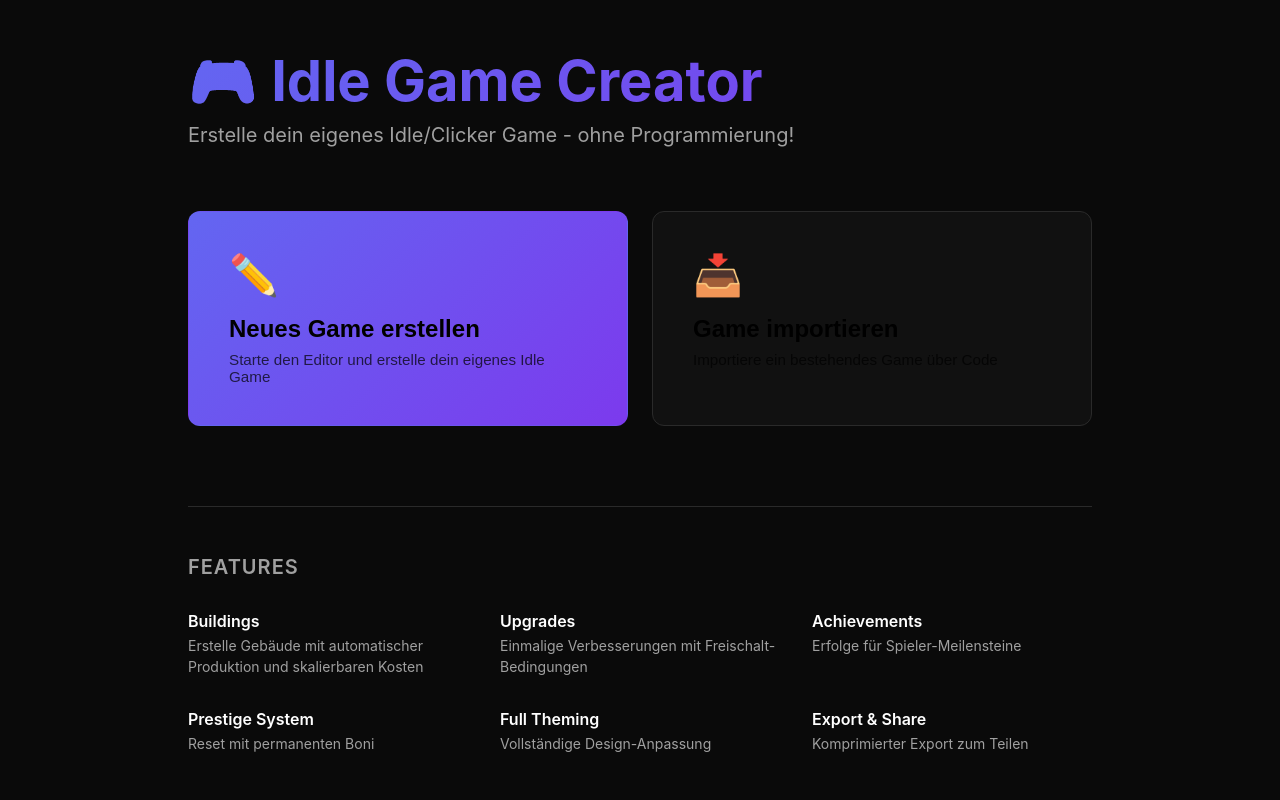
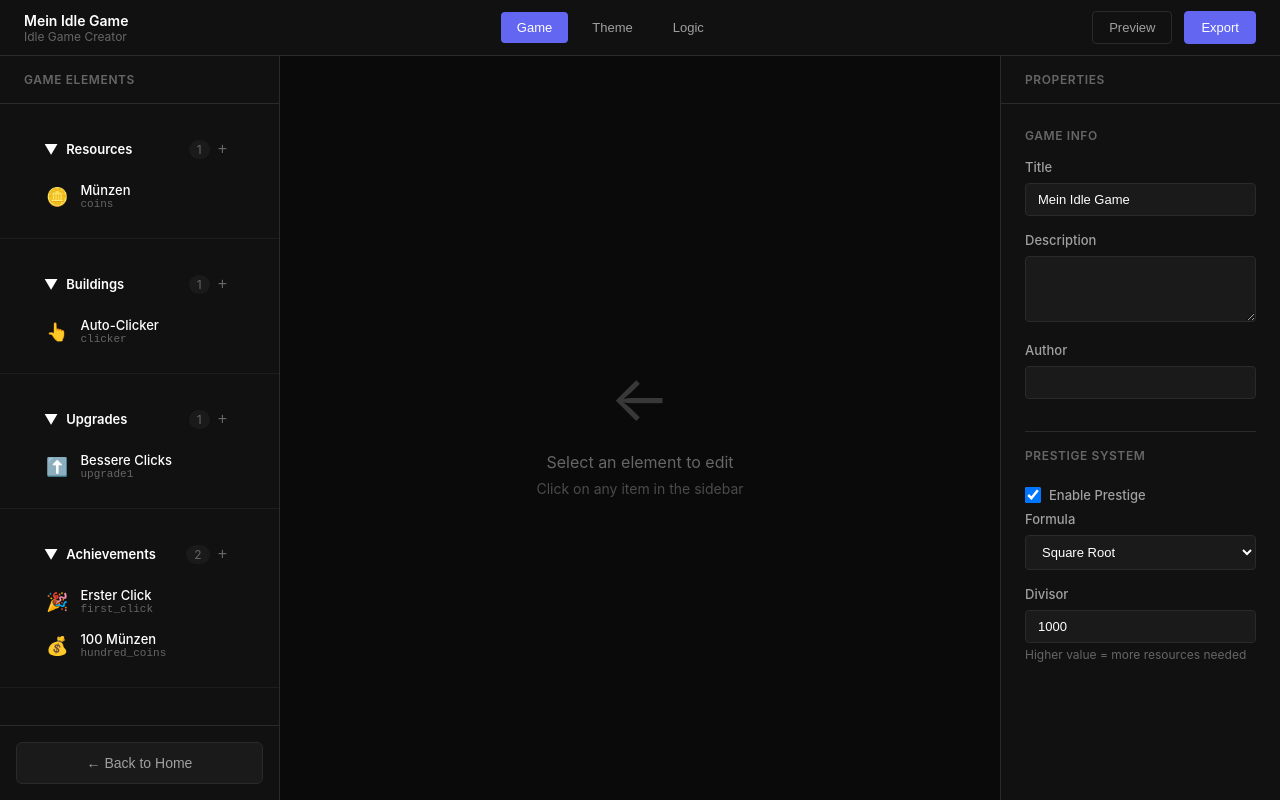
Before and after one commit to ibimspumo/IdleCreator, a React (Vite) app: page / in a window 1280 px wide. Built offline with nearby package versions, Linux system fonts and the light colour scheme.

Commit message:
Feature: Directly load editor on startup and remove home/import screens

```diff
--- a/src/App.jsx
+++ b/src/App.jsx
@@ -1,151 +1,39 @@
 import { useState } from 'react';
 import GameEditor from './components/Editor/GameEditor';
 import GamePlayer from './components/Player/GamePlayer';
-import { CompressionUtils } from './utils/compression';
+
 import './styles/app.css';
 
 function App() {
-  const [mode, setMode] = useState('home'); // 'home', 'editor', 'player', 'import'
+  const [mode, setMode] = useState('editor'); // 'home', 'editor', 'player', 'import'
   const [currentGameData, setCurrentGameData] = useState(null);
 
-  const handleStartEditor = () => {
-    setMode('editor');
-    setCurrentGameData(null);
-  };
+
 
   const handlePreview = (gameData) => {
     setCurrentGameData(gameData);
     setMode('player');
   };
 
-  const handleImport = (compressedString) => {
-    const gameData = CompressionUtils.decompress(compressedString);
 
-    if (!gameData) {
-      alert('Import fehlgeschlagen: Ungültiger Code');
-      return;
-    }
 
-    const validation = CompressionUtils.validate(gameData);
-    if (!validation.valid) {
-      alert(`Import fehlgeschlagen: ${validation.error}`);
-      return;
-    }
 
-    setCurrentGameData(gameData);
-    setMode('player');
-  };
-
-  const handleBackToHome = () => {
-    setMode('home');
-    setCurrentGameData(null);
-  };
 
   return (
     <div className="app">
-      {mode === 'home' && (
-        <div className="home-screen">
-          <div className="home-content">
-            <h1 className="home-title">🎮 Idle Game Creator</h1>
-            <p className="home-subtitle">
-              Erstelle dein eigenes Idle/Clicker Game - ohne Programmierung!
-            </p>
+      {/* Home screen removed */}
 
-            <div className="home-actions">
-              <button onClick={handleStartEditor} className="home-button primary">
-                <span className="button-icon">✏️</span>
-                <span className="button-text">
-                  <strong>Neues Game erstellen</strong>
-                  <small>Starte den Editor und erstelle dein eigenes Idle Game</small>
-                </span>
-              </button>
-
-              <button onClick={() => setMode('import')} className="home-button secondary">
-                <span className="button-icon">📥</span>
-                <span className="button-text">
-                  <strong>Game importieren</strong>
-                  <small>Importiere ein bestehendes Game über Code</small>
-                </span>
-              </button>
-            </div>
-
-            <div className="home-features">
-              <h2>Features</h2>
-              <div className="features-grid">
-                <div className="feature">
-                  <div className="feature-text">
-                    <h3>Buildings</h3>
-                    <p>Erstelle Gebäude mit automatischer Produktion und skalierbaren Kosten</p>
-                  </div>
-                </div>
-                <div className="feature">
-                  <div className="feature-text">
-                    <h3>Upgrades</h3>
-                    <p>Einmalige Verbesserungen mit Freischalt-Bedingungen</p>
-                  </div>
-                </div>
-                <div className="feature">
-                  <div className="feature-text">
-                    <h3>Achievements</h3>
-                    <p>Erfolge für Spieler-Meilensteine</p>
-                  </div>
-                </div>
-                <div className="feature">
-                  <div className="feature-text">
-                    <h3>Prestige System</h3>
-                    <p>Reset mit permanenten Boni</p>
-                  </div>
-                </div>
-                <div className="feature">
-                  <div className="feature-text">
-                    <h3>Full Theming</h3>
-                    <p>Vollständige Design-Anpassung</p>
-                  </div>
-                </div>
-                <div className="feature">
-                  <div className="feature-text">
-                    <h3>Export & Share</h3>
-                    <p>Komprimierter Export zum Teilen</p>
-                  </div>
-                </div>
-              </div>
-            </div>
-          </div>
-        </div>
-      )}
-
-      {mode === 'import' && (
-        <div className="import-screen">
-          <div className="import-content">
-            <button onClick={handleBackToHome} className="back-button">← Zurück</button>
-
-            <h1>Game importieren</h1>
-            <p>Füge hier den Export-Code eines Games ein:</p>
-
-            <ImportForm onImport={handleImport} />
-
-            <div className="import-info">
-              <h3>Wie funktioniert der Import?</h3>
-              <ol>
-                <li>Kopiere den Export-Code eines Games</li>
-                <li>Füge ihn in das Textfeld ein</li>
-                <li>Klicke auf "Importieren"</li>
-                <li>Das Game wird geladen und kann gespielt werden</li>
-              </ol>
-            </div>
-          </div>
-        </div>
-      )}
+      {/* Import screen removed */}
 
       {mode === 'editor' && (
         <div className="editor-screen">
-          <GameEditor onPreview={handlePreview} onBackToHome={handleBackToHome} />
+          <GameEditor onPreview={handlePreview} />
         </div>
       )}
 
       {mode === 'player' && currentGameData && (
         <div className="player-screen">
-          <button onClick={handleBackToHome} className="back-button">← Zurück zur Startseite</button>
+          <button onClick={() => setMode('editor')} className="back-button">← Zurück zum Editor</button>
           <GamePlayer gameData={currentGameData} />
         </div>
       )}
@@ -153,30 +41,6 @@ function App() {
   );
 }
 
-function ImportForm({ onImport }) {
-  const [importCode, setImportCode] = useState('');
 
-  const handleSubmit = (e) => {
-    e.preventDefault();
-    if (importCode.trim()) {
-      onImport(importCode.trim());
-    }
-  };
-
-  return (
-    <form onSubmit={handleSubmit} className="import-form">
-      <textarea
-        value={importCode}
-        onChange={(e) => setImportCode(e.target.value)}
-        placeholder="Export-Code hier einfügen..."
-        rows={10}
-        required
-      />
-      <button type="submit" className="btn-primary">
-        Importieren & Spielen
-      </button>
-    </form>
-  );
-}
 
 export default App;
```
